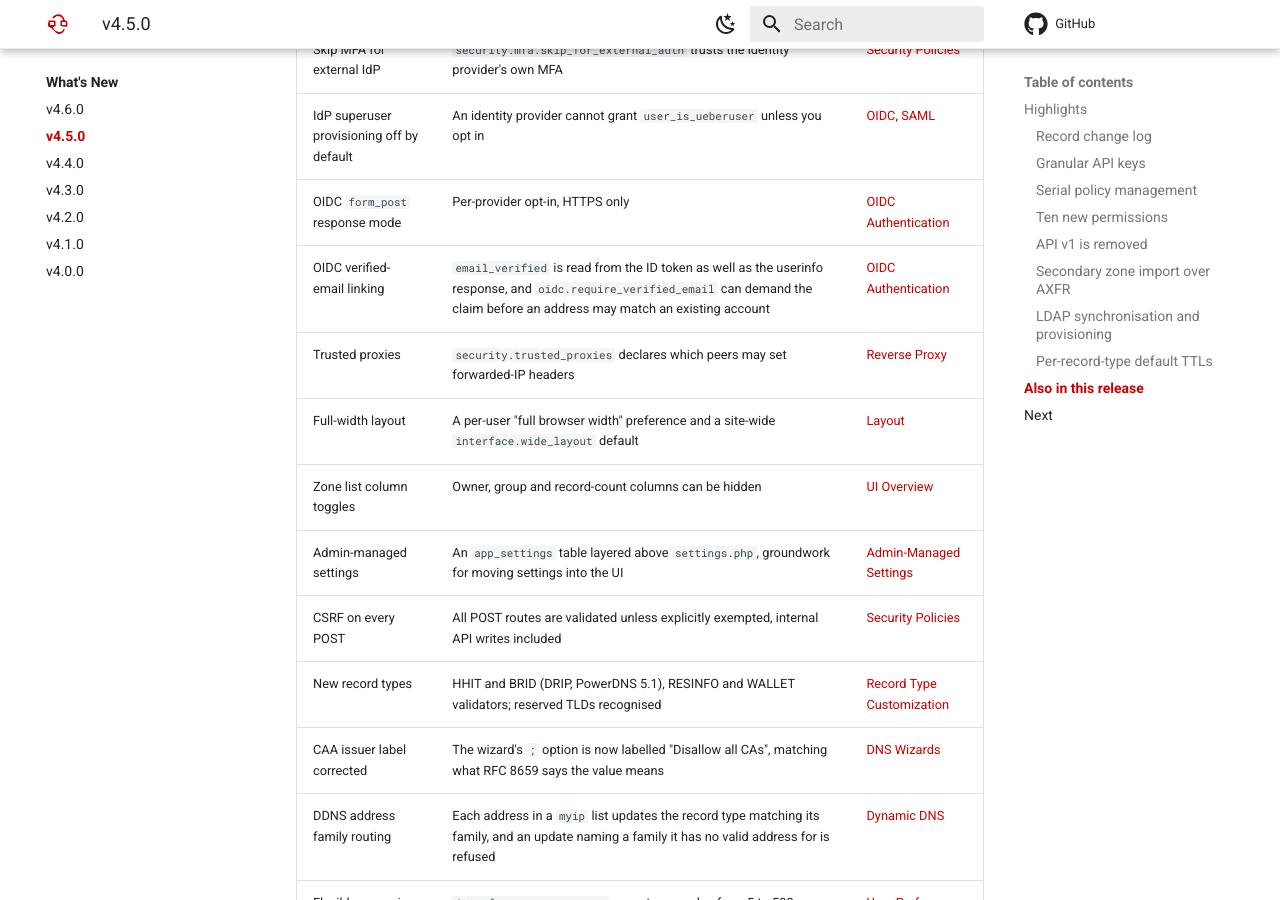
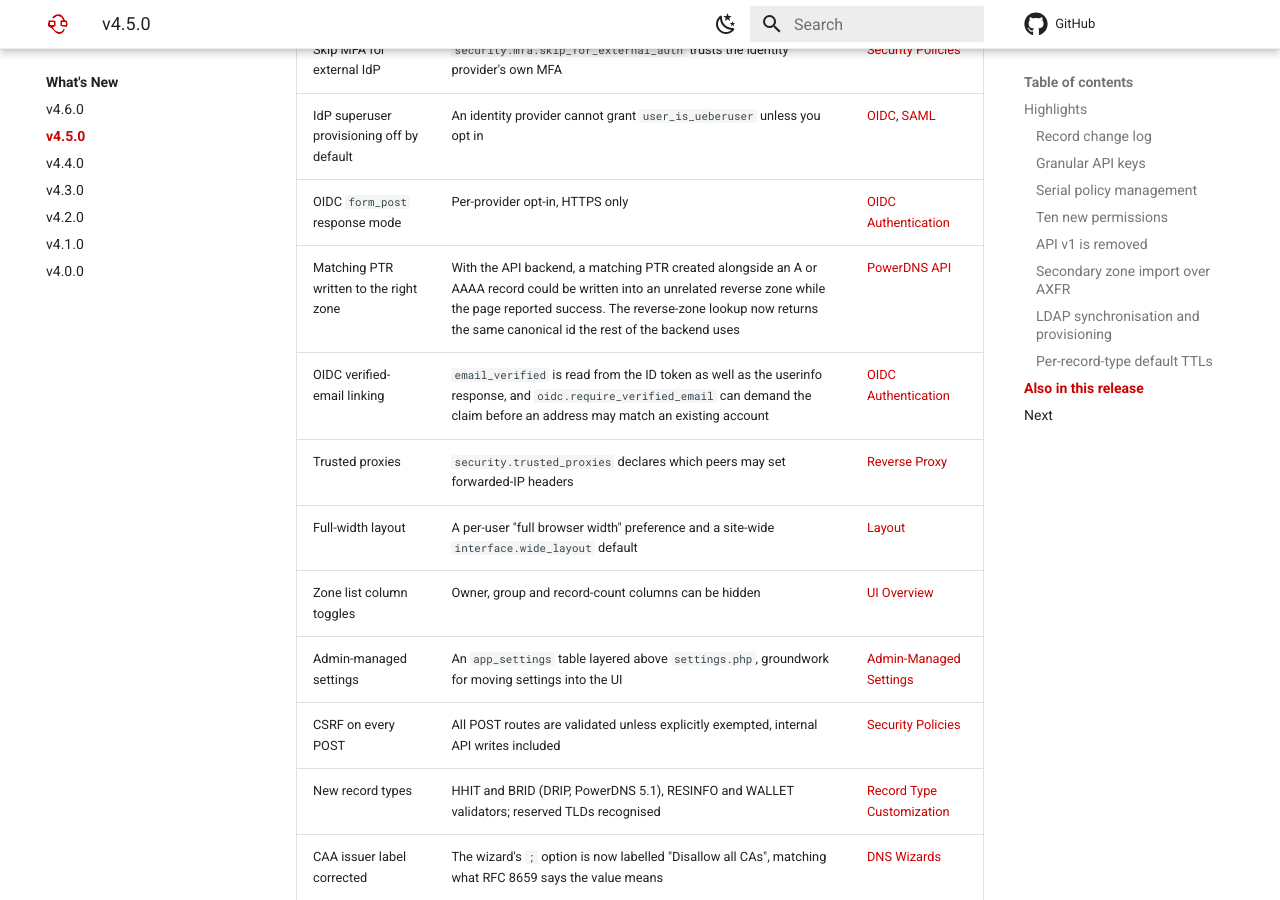
Before and after one commit to poweradmin/poweradmin-docs, an MkDocs documentation site: the page built from docs/whats-new/v4.5.0.md, in a window 1280 px wide and 900 px high, scrolled down 6660 px. Built offline with MkDocs 1.6.1 and Material for MkDocs 9.7.7, drawn with Linux system fonts in a browser that asks for light colours; comment, search, counter and statistics services are not loaded.

Commit message:
docs(whats-new): note the matching PTR zone fix for the API backend

```diff
--- a/docs/whats-new/v4.5.0.md
+++ b/docs/whats-new/v4.5.0.md
@@ -134,6 +134,7 @@ See [Per-Record-Type Default TTLs](../user-guide/reverse-dns.md#per-record-type-
 | Skip MFA for external IdP | `security.mfa.skip_for_external_auth` trusts the identity provider's own MFA | [Security Policies](../configuration/security-policies.md) |
 | IdP superuser provisioning off by default | An identity provider cannot grant `user_is_ueberuser` unless you opt in | [OIDC](../configuration/oidc.md), [SAML](../configuration/saml.md) |
 | OIDC `form_post` response mode | Per-provider opt-in, HTTPS only | [OIDC Authentication](../configuration/oidc.md) |
+| Matching PTR written to the right zone | With the API backend, a matching PTR created alongside an A or AAAA record could be written into an unrelated reverse zone while the page reported success. The reverse-zone lookup now returns the same canonical id the rest of the backend uses | [PowerDNS API](../configuration/powerdns-api.md) |
 | OIDC verified-email linking | `email_verified` is read from the ID token as well as the userinfo response, and `oidc.require_verified_email` can demand the claim before an address may match an existing account | [OIDC Authentication](../configuration/oidc.md) |
 | Trusted proxies | `security.trusted_proxies` declares which peers may set forwarded-IP headers | [Reverse Proxy](../installation/reverse-proxy.md) |
 | Full-width layout | A per-user "full browser width" preference and a site-wide `interface.wide_layout` default | [Layout](../configuration/ui/layout.md) |
```
